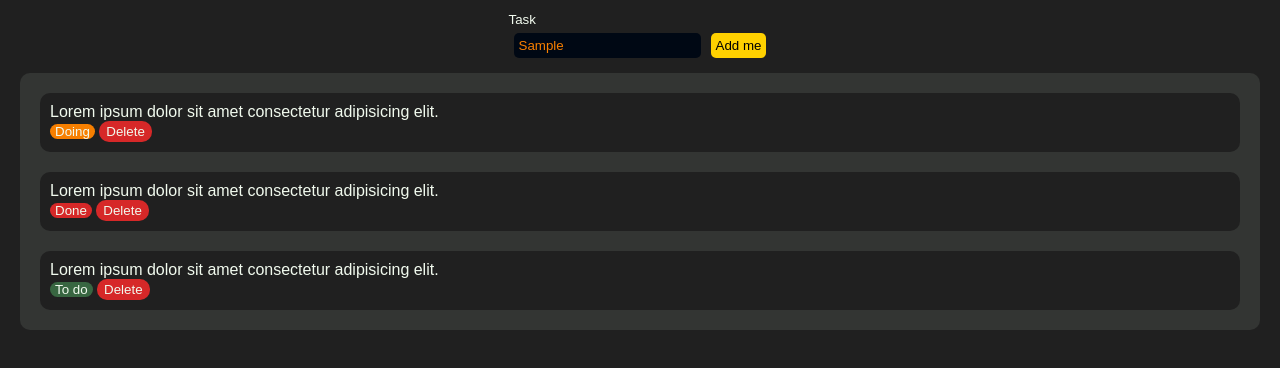
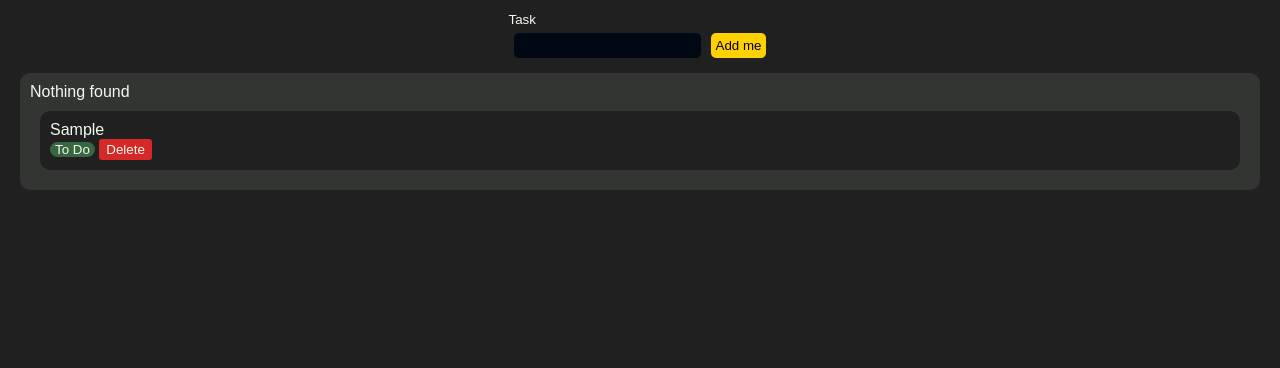
Before and after one commit to darth-roman/mcc-hackathon, a plain HTML site: page index.html in a window 1280 px wide. Both pictures are taken after typing "Sample" into the empty fields and a click on the button "Add me". Drawn offline with Linux system fonts and the light colour scheme; a web font is replaced by a local one.

Commit message:
JS: saveTaskToLocalStorage, IntegrateFetchedDataToDOM, addTaskToDOM

```diff
--- a/css/style.css
+++ b/css/style.css
@@ -127,7 +127,7 @@ body{
 
 .btn{
     padding: 3px 7px;
-    border-radius: 10px;
+    border-radius: 3px;
     border: transparent;
 }
 
--- a/index.html
+++ b/index.html
@@ -26,36 +26,8 @@
             </div>
         </div>
 
-        <div class="todo-list">
-            <div class="todo">
-                <div class="content">
-                    <p>Lorem ipsum dolor sit amet consectetur adipisicing elit.</p>
-                </div>
-                <div class="status">
-                    <small class="tag tag-warning">Doing</small>
-                    <button class="btn btn-red">Delete</button>
-                </div>
-            </div>
+        <div class="todo-list" id="todo-list">
 
-            <div class="todo">
-                <div class="content">
-                    <p>Lorem ipsum dolor sit amet consectetur adipisicing elit.</p>
-                </div>
-                <div class="status">
-                    <small class="tag tag-danger">Done</small>
-                    <button class="btn btn-red">Delete</button>
-                </div>
-            </div>
-
-            <div class="todo">
-                <div class="content">
-                    <p>Lorem ipsum dolor sit amet consectetur adipisicing elit.</p>
-                </div>
-                <div class="status">
-                    <small class="tag tag-success">To do</small>
-                    <button class="btn btn-red">Delete</button>
-                </div>
-            </div>
         </div>
     </main>
 
@@ -63,5 +35,8 @@
     <footer>
 
     </footer>
+
+
+    <script src="js/main.js"></script>
 </body>
 </html>
--- /dev/null
+++ b/js/main.js
@@ -0,0 +1,89 @@
+// Selecting elements
+const addBtn = document.getElementById('submit-btn')
+
+
+// Functions
+
+// generate random ID for the task
+const generateRandomID = () => {
+    let randomID = ''
+    const possibleChars = 'ABCDEFGHIJKLMNOPQRSTUVWXYZabcdefghijklmnopqrstuvwxyz0123456789'
+    const charsLength = possibleChars.length
+
+    let count = 0
+    while (count < 10) {
+        randomID += possibleChars.charAt(Math.floor(Math.random() * charsLength))
+        count++
+    }
+    return randomID
+}
+
+// Fetching data from the form
+const formData = () =>{
+    return {
+        id: generateRandomID(),
+        task: document.getElementById('todo-field').value,
+        stat: 'To Do'
+    }
+}
+
+
+// save task to localStorage/JSON
+const saveTaskToLocalStorage = (todo) => {
+    if(!localStorage.getItem('tasks')) localStorage.setItem('tasks', JSON.stringify([]))
+    const tasks = JSON.parse(localStorage.getItem('tasks'))
+    if (!tasks) localStorage.setItem('tasks', JSON.stringify([]))
+    if (tasks) localStorage.setItem('tasks', JSON.stringify([...tasks, todo]))
+}
+
+// DOM manipulation
+const addTaskToDOM = () => {
+    const todoListContainer = document.getElementById('todo-list')
+    const data = formData()
+
+    todoListContainer.innerHTML += `
+    <div class="todo">
+        <div class="content">
+            <p>${data.task}</p>
+        </div>
+        <div class="status">
+            <small class="tag tag-success">${data.stat}</small>
+            <button class="btn btn-red">Delete</button>
+        </div>
+    </div>
+    `
+    document.getElementById('todo-field').value = ''
+    saveTaskToLocalStorage(data)
+}
+
+// From localStorage to DOM
+const integrateFetchedDataToDOM = () => {
+    const todoListContainer = document.getElementById('todo-list')
+    const tasks = Object.values(JSON.parse(localStorage.getItem('tasks')))
+    if(tasks.length===0) todoListContainer.innerHTML = `<p>Nothing found</p>`
+    else tasks.map(task =>
+        todoListContainer.innerHTML += `
+        <div class="todo">
+            <div class="content">
+                <p>${task.task}</p>
+            </div>
+            <div class="status">
+                <small class="tag tag-success">${task.stat}</small>
+                <button class="btn btn-red">Delete</button>
+            </div>
+        </div>
+
+        `
+    )
+}
+
+
+const laodingThePageEvents = () => {
+    if(!localStorage.getItem('tasks')) localStorage.setItem('tasks', JSON.stringify([]))
+    integrateFetchedDataToDOM()
+}
+
+//integratFetchedDataToDOM()
+// Events listners
+addBtn.addEventListener('click', addTaskToDOM)
+window.addEventListener('load', laodingThePageEvents)
```
